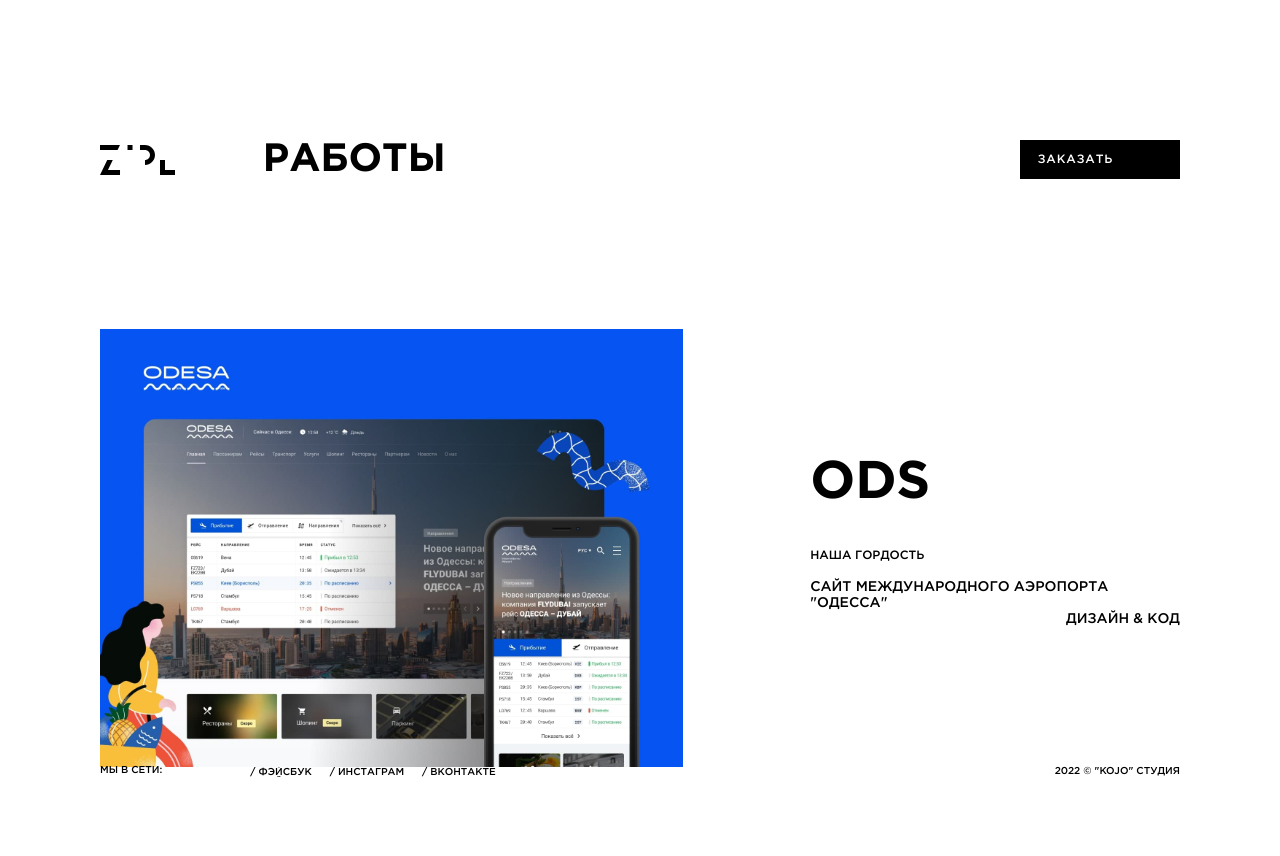
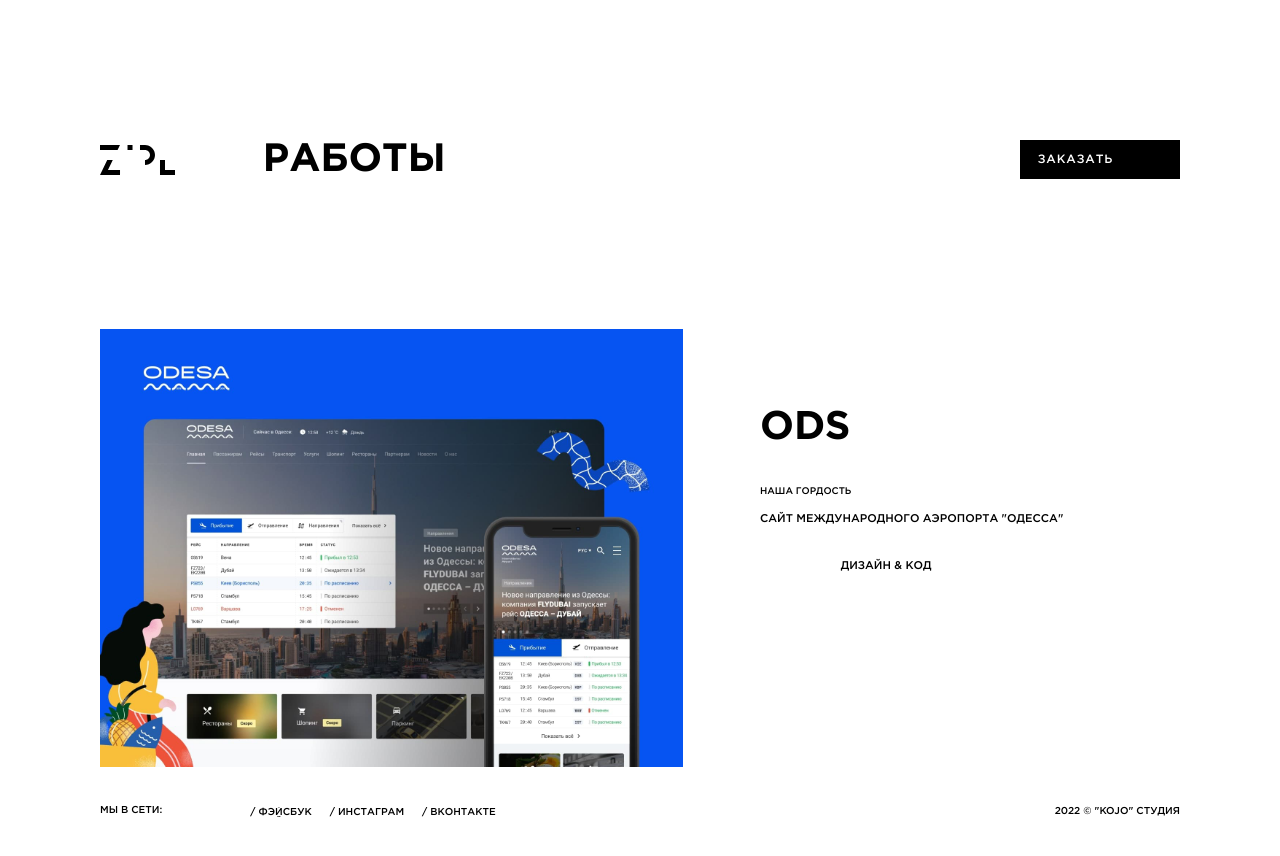
Before and after one commit to AnatolyKostarev/kojo, a React (Create React App) app: page /works in a window 1280 px wide. Shown: the top 856 px of the page. Built offline with nearby package versions, Linux system fonts and the light colour scheme.

Commit message:
Fix & add styles for Works component

```diff
--- a/src/components/works/Works.module.css
+++ b/src/components/works/Works.module.css
@@ -4,13 +4,11 @@
   box-sizing: content-box;
 }
 
-.works {
-}
-
 .works__item {
   display: flex;
   justify-content: flex-start;
   align-items: flex-start;
+  margin-bottom: 5vh;
   max-width: 1560px;
   box-sizing: content-box;
 }
@@ -20,10 +18,17 @@
   overflow: hidden;
 }
 
+.works__img_left {
+  margin-top: -17vh;
+  max-width: 37.5vw;
+  height: auto;
+  overflow: hidden;
+}
+
 .works__pic {
   display: block;
   width: 100%;
-  height: auto;
+  height: 100%;
   transition: 0.5s linear;
   object-fit: cover;
 }
@@ -34,35 +39,72 @@
 }
 
 .works__info {
-  flex-basis: 46%;
-  padding: 128px 0 0 127px;
+  margin-bottom: 4vh;
+  padding: 10vh 0 0 6vw;
+  width: 37.5vw;
+}
+
+.works__info_left {
+  padding: 10vh 6vw 0 0;
+  width: 43.75vw;
+  text-align: right;
 }
 
 .title {
   margin-bottom: 40px;
   font-family: "GothamProBold", sans-serif;
-  font-size: 53px;
+  font-size: 5vh;
+  text-transform: uppercase;
 }
 
-.counter {
+.counter,
+.counter__left {
   margin-bottom: 15px;
   font-family: "GothamProMedium", sans-serif;
-  font-size: 12px;
-  line-height: 16px;
+  font-size: 1.2vh;
+  line-height: 1.2vh;
   text-align: left;
   text-transform: uppercase;
 }
 
-.desc {
-  font-size: 14px;
-  line-height: 16px;
+.counter__left {
+  text-align: right;
+}
+
+.desc,
+.action,
+.desc__left,
+.action__left {
+  display: inline-block;
+  margin-bottom: 4vh;
+  font-size: 1.4vh;
+  line-height: 1.9vh;
   text-align: left;
   text-transform: uppercase;
 }
 
+.desc__left,
+.action__left {
+  text-align: right;
+}
+
 .action {
-  font-size: 14px;
-  line-height: 16px;
+  margin-left: 20%;
   text-align: right;
-  text-transform: uppercase;
 }
+
+.action__left {
+  margin-right: 50%;
+}
+
+.btn__wraper,
+.btn__wraper_left {
+  display: flex;
+  justify-content: flex-start;
+  align-items: center;
+  column-gap: 1.5vw;
+}
+
+.btn__wraper_left {
+  justify-content: flex-end;
+}
```
